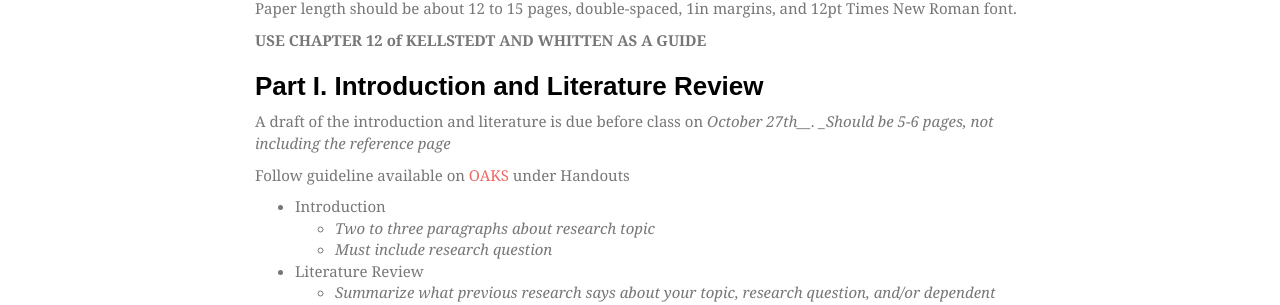
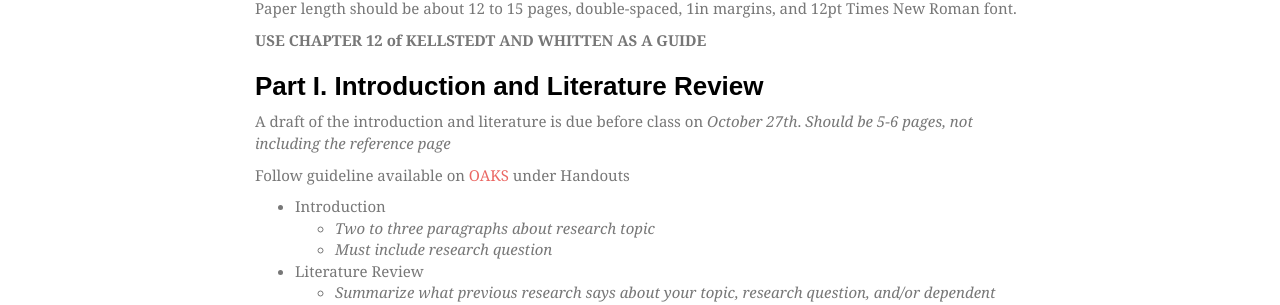
Before and after one commit to mnowlin/poli205, a Jekyll site: the page built from _assignments/02-research-design.md, in a window 1280 px wide. Shown: the part 271-576 px from the top of the page. Built offline with Jekyll 4.4.1, drawn with Linux system fonts in a browser that asks for light colours; nearby versions of some CDN libraries; some web fonts are replaced; a file with an impossible date is left out.

Commit message:
fix typo

```diff
--- a/_assignments/02-research-design.md
+++ b/_assignments/02-research-design.md
@@ -14,7 +14,7 @@ __USE CHAPTER 12 of KELLSTEDT AND WHITTEN AS A GUIDE__
 
 ### Part I. Introduction and Literature Review
 
-A draft of the introduction and literature is due before class on _October 27th__. _Should be 5-6 pages, not including the reference page_
+A draft of the introduction and literature is due before class on _October 27th_. _Should be 5-6 pages, not including the reference page_
 
 Follow guideline available on [OAKS](https://lms.cofc.edu/) under Handouts
 
```
